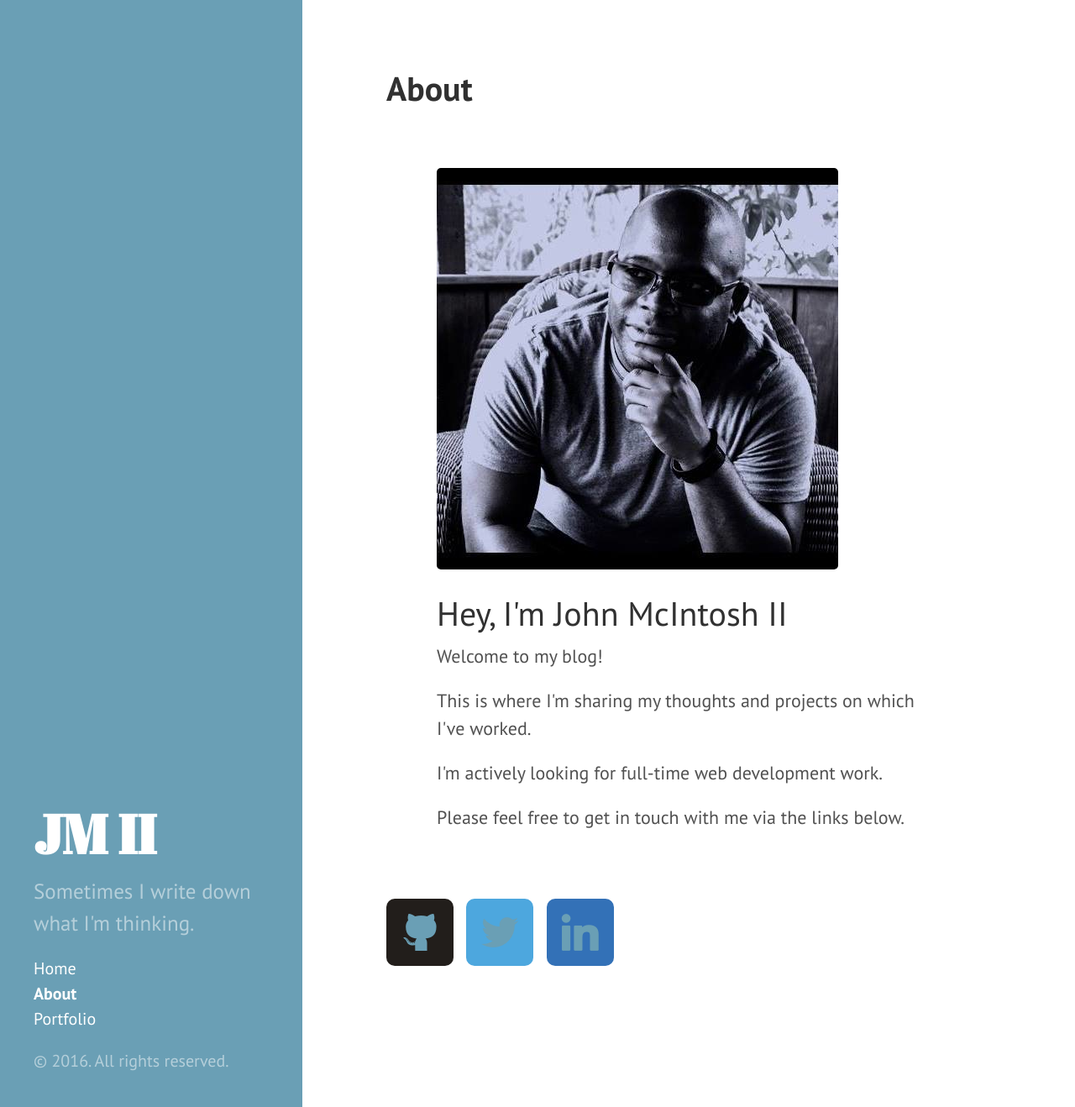
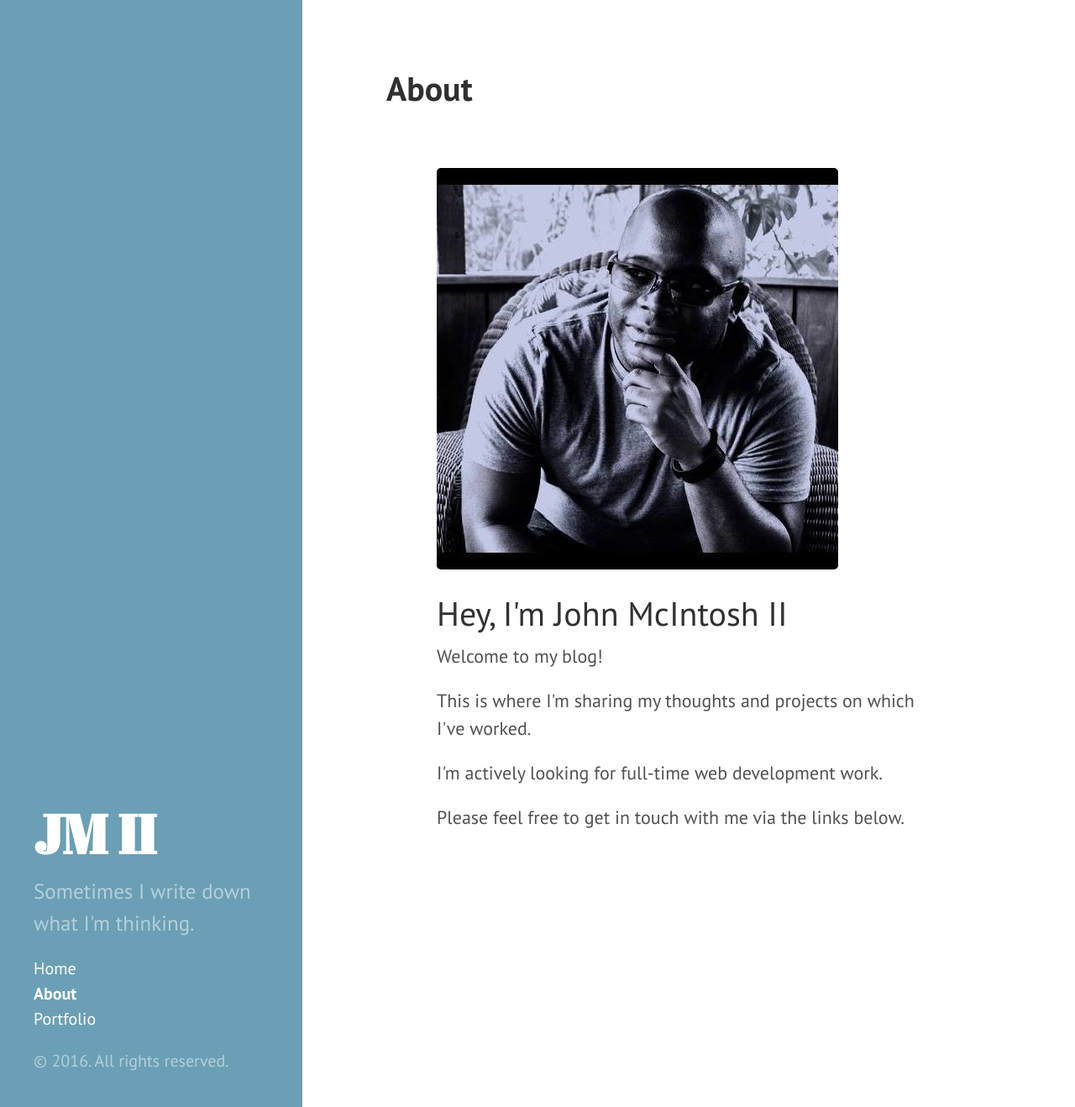
Before and after one commit to ver2point0/ver2point0.github.io, a Jekyll site: the page built from about.html, in a window 1280 px wide and 1318 px high. Shown: the whole window at 84% size. Built offline with Jekyll 4.4.1, drawn with Linux system fonts in a browser that asks for light colours.

Commit message:
remove social icons

```diff
--- a/about.html
+++ b/about.html
@@ -17,9 +17,3 @@ permalink: /about/
 		<p>Please feel free to get in touch with me via the links below.</p>
 	</div>
 </div>
-
-<ul class="soc">
-    <li><a class="soc-github" href="https://github.com/ver2point0"></a></li>
-    <li><a class="soc-twitter" href="https://twitter.com/ver2point0"></a></li>
-    <li><a class="soc-linkedin soc-icon-last" href="https://www.linkedin.com/in/ver2point0"></a></li>
-</ul>
--- a/public/css/hyde.css
+++ b/public/css/hyde.css
@@ -274,102 +274,3 @@ a.sidebar-nav-item:focus {
 }
 
 /* Social media icons */
-@font-face {
-    font-family: 'si';
-    src: url('/public/socicon.eot');
-    src: url('/public/socicon.eot?#iefix') format('embedded-opentype'),
-         url('/public/socicon.woff') format('woff'),
-         url('/public/socicon.ttf') format('truetype'),
-         url('/public/socicon.svg#icomoonregular') format('svg');
-    font-weight: normal;
-    font-style: normal;
-
-}
-
-@media screen and (-webkit-min-device-pixel-ratio:0) {
-    @font-face {
-        font-family:si;
-        src: url(/public/socicon.svg) format(svg);
-    }
-}
-
-.soc {
-    overflow:hidden;
-    margin:0; padding:0;
-    list-style:none;
-}
-
-.soc li {
-    display:inline-block;
-    *display:inline;
-    zoom:1;
-}
-
-.soc li a {
-    font-family:si!important;
-    font-style:normal;
-    font-weight:400;
-    -webkit-font-smoothing:antialiased;
-    -moz-osx-font-smoothing:grayscale;
-    -webkit-box-sizing:border-box;
-    -moz-box-sizing:border-box;
-    -ms-box-sizing:border-box;
-    -o-box-sizing:border-box;
-    box-sizing:border-box;
-
-    -o-transition:.1s;
-    -ms-transition:.1s;
-    -moz-transition:.1s;
-    -webkit-transition:.1s;
-    transition:.1s;
-    -webkit-transition-property: transform;
-    transition-property: transform;
-    -webkit-transform: translateZ(0);
-    transform: translateZ(0);
-
-    overflow:hidden;
-    text-decoration:none;
-    text-align:center;
-    display:block;
-    position: relative;
-    z-index: 1;
-    width: 80px;
-    height: 80px;
-    line-height: 80px;
-    font-size: 44px;
-    -webkit-border-radius: 10px;
-    -moz-border-radius: 10px;
-    border-radius: 10px;
-    margin-right: 10px;
-    color: #ffffff;
-    background-color: none;
-}
-
-.soc a:hover {
-    z-index: 2;
-    -webkit-transform: scale(1.1);
-    transform: scale(1.1);
-}
-
-.soc-icon-last{
-    margin:0 !important;
-}
-
-.soc-github {
-    background-color: #221e1b;
-}
-.soc-github:before {
-    content:'\e030';
-}
-.soc-twitter {
-    background-color: #4da7de;
-}
-.soc-twitter:before {
-    content:'\e040';
-}
-.soc-linkedin {
-    background-color: #3371b7;
-}
-.soc-linkedin:before {
-    content:'\e049';
-}
```
